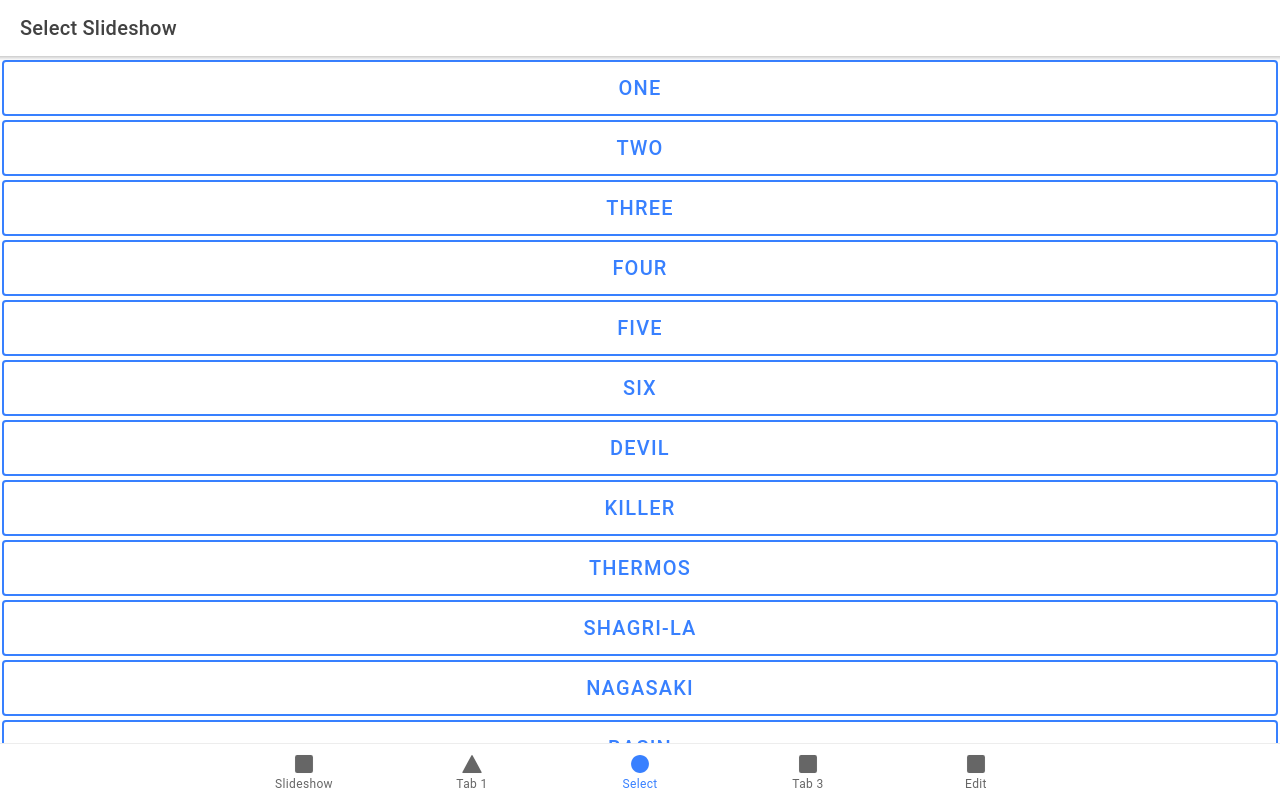
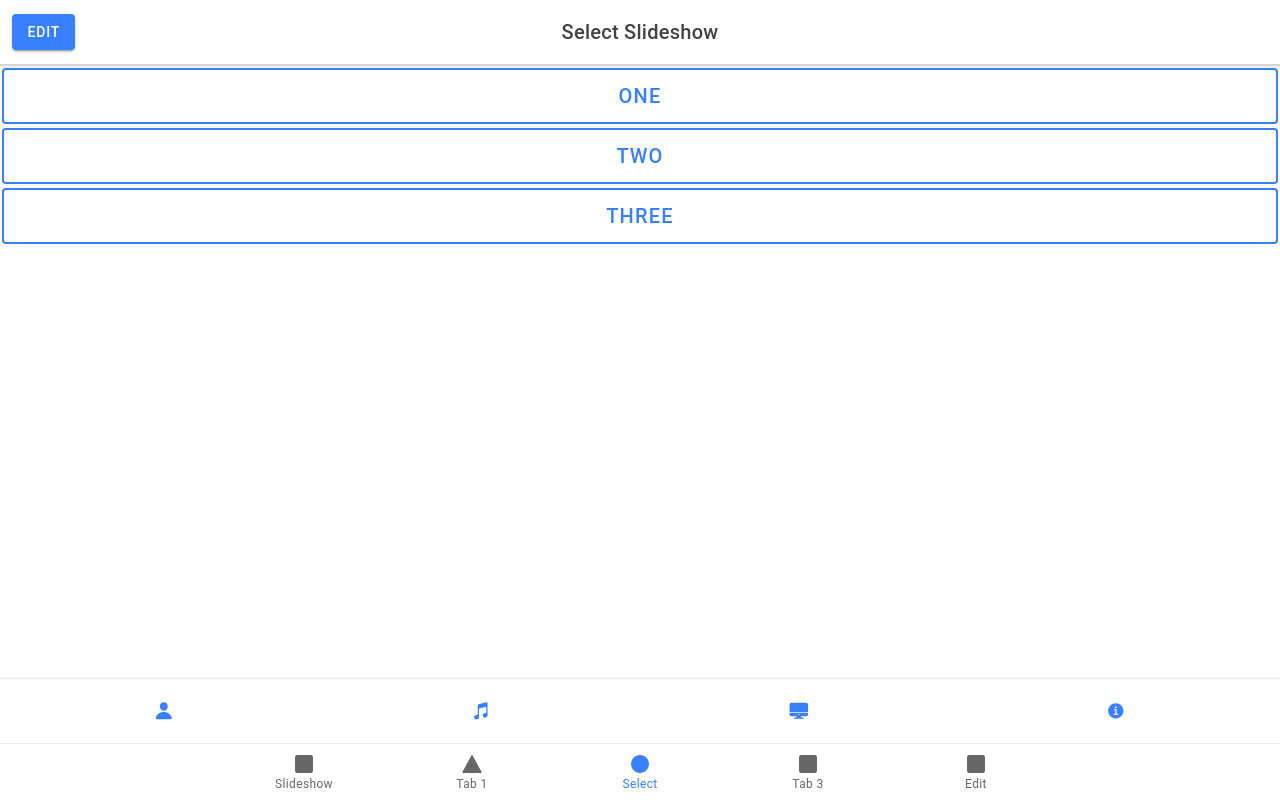
Before and after one commit to UCLComputerScience/COMP0067_2021_Team16, a React (Create React App) app: page /SelectionPage in a window 1280 px wide. Built offline with nearby package versions, Linux system fonts and the light colour scheme.

Commit message:
new listings page started

```diff
--- a/src/components/App_Router/App_Router.tsx
+++ b/src/components/App_Router/App_Router.tsx
@@ -9,13 +9,14 @@ import SlideshowPage from '../../pages/SlideshowPage';
 import SelectionPage from '../../pages/SelectionPage';
 import EditSlideshowsPage from '../../pages/EditSlideshowsPage';
 import NewTestPage from '../../pages/Newtestpage';
+import SlideshowListingPage from '../../pages/SlideshowListingPage';
 
 //below are all the routes with their URLs (denoted by 'path') and the actual page component (child to each Route component)
 const App_Router: React.FC = () => {
   return (
     <IonRouterOutlet>
       <Route exact path="/tab1" component={Tab1} />
-      <Route exact path="/SelectionPage" component={SelectionPage} />
+      <Route exact path="/SelectionPage" component={SlideshowListingPage} />
       <Route path="/tab3" component={Tab3} />
       <Route path="/slideshowpage" component={SlideshowPage} />
       <Route exact path="/" component={SlideshowPage} />
--- /dev/null
+++ b/src/pages/SlideshowListingPage.css
@@ -0,0 +1,11 @@
+.title {
+    text-align: center;
+    align-items: center;
+    align-self: center;
+}
+
+.editbutton{
+    justify-content: flex-start;
+    align-items: flex-start;
+
+}
--- /dev/null
+++ b/src/pages/SlideshowListingPage.tsx
@@ -0,0 +1,31 @@
+import { IonCol, IonContent, IonFooter, IonGrid, IonHeader, IonPage, IonRow, IonTitle, IonToolbar } from '@ionic/react';
+import Slideshow_Button from '../components/Slideshow_Button/Slideshow_Button';
+import Nav_Bar from '../components/Nav_Bar/Nav_Bar_New';
+import Edit_Button from '../components/EditButton/EditButton';
+import './SlideshowListingPage.css';
+
+let myitems = ['one', 'two', 'three'];
+
+const SelectionPage: React.FC = () => (
+    <IonPage>
+        <IonHeader>
+            <IonToolbar>
+                <IonGrid>
+                    <IonRow>
+                        <IonCol className='editbutton'><Edit_Button/></IonCol>
+                        <IonCol className='title'><IonTitle>Select Slideshow</IonTitle></IonCol>
+                        <IonCol></IonCol>
+                    </IonRow>
+                </IonGrid>
+            </IonToolbar>
+        </IonHeader>
+        <IonContent fullscreen>
+            {myitems.map(item => <Slideshow_Button name={item} key={item}/>)}
+        </IonContent>);
+        <IonFooter>
+            <Nav_Bar/>
+        </IonFooter>
+    </IonPage>
+);
+
+export default SelectionPage;
```
